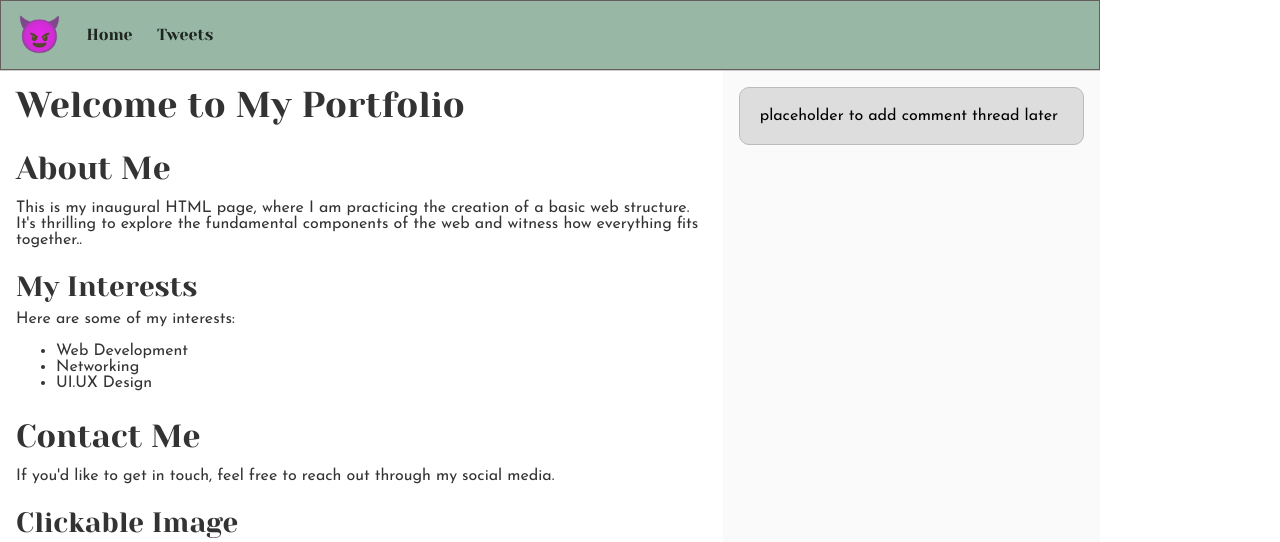
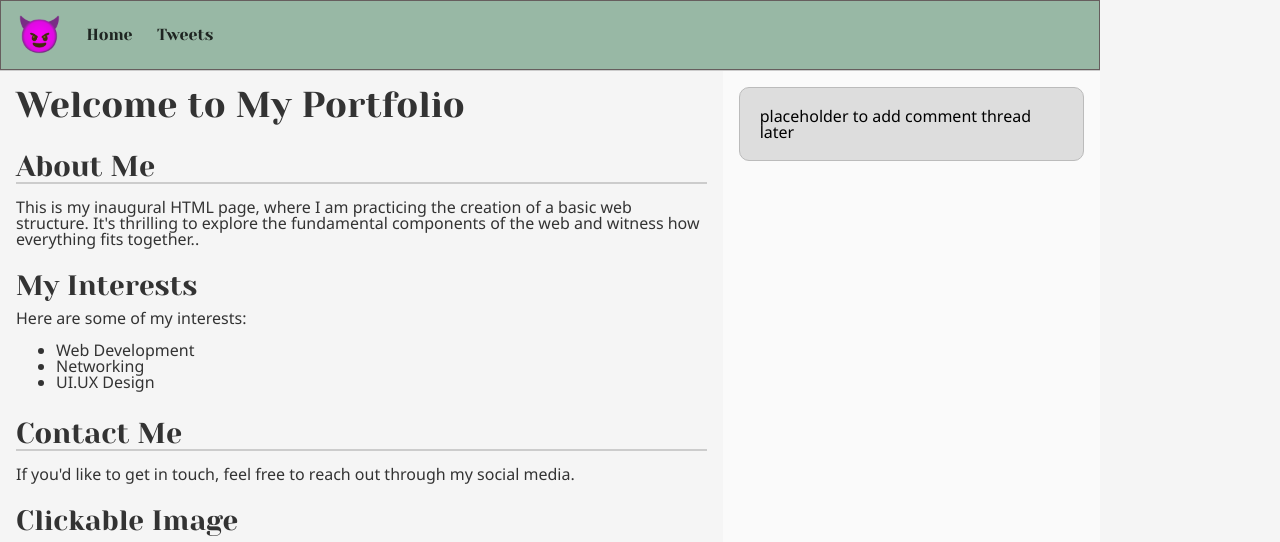
Before and after one commit to Bishop105/alx_html_css, a plain HTML site: page css_basic/index.html in a window 1280 px wide. Shown: the top 542 px of the page. Drawn offline with Linux system fonts and the light colour scheme.

Commit message:
Update styles.css with new layout

```diff
--- a/css_basic/styles.css
+++ b/css_basic/styles.css
@@ -9,6 +9,9 @@ body {
   flex-direction: column; /* stack header, main, footer top-to-bottom */
   min-height: 100vh;      /* full viewport height */
   margin: 0;              /* remove default body margin */
+  font-family: "Segoe UI", sans-serif;
+  background: #f5f5f5;
+  color: #333;
 }
 
 /* 2️⃣ Make <main> a horizontal flex container */
@@ -24,6 +27,11 @@ article {
   overflow-y: auto;       /* vertical scroll if content overflows */
   padding: 1rem;
   box-sizing: border-box;
+}
+
+article h2 {
+  font-size: 1.8rem;
+  border-bottom: 2px solid #ccc;
 }
 
 aside {
```
